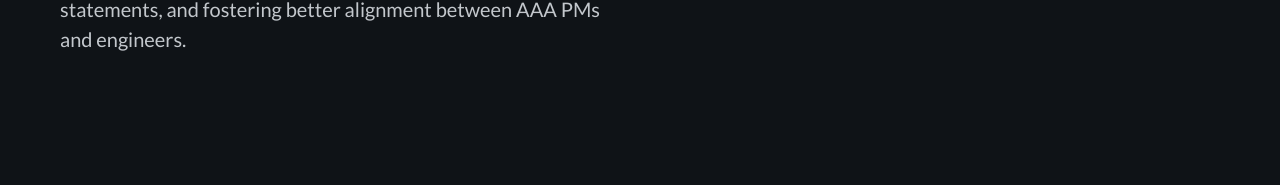
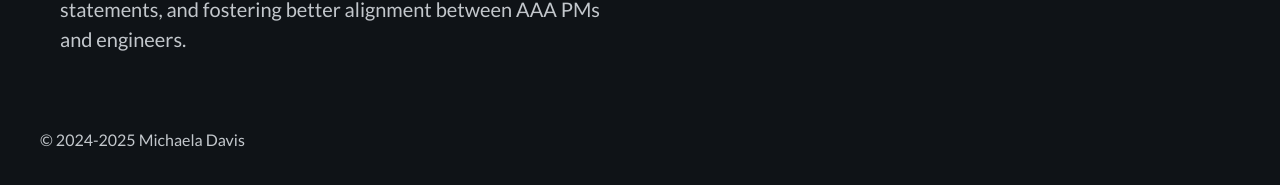
Before and after one commit to Michaela-Davis/portfolio_2024, a React (Create React App) app: page /aaa in a window 1280 px wide. Shown: the part 1373-1558 px from the top of the page. Before the commit the page ends 1447 px from the top, so only its background shows below. Built offline with nearby package versions, Linux system fonts and the light colour scheme.

Commit message:
💥 Footer

```diff
--- a/src/App.tsx
+++ b/src/App.tsx
@@ -154,12 +154,6 @@ return (
       </div>
     </div>
   </section>
-
-  <footer className="section">
-    <div className="container">
-      <p>© 2024-{currentYear} Michaela Davis</p>
-    </div>
-  </footer>
 </>
 );
 }
--- /dev/null
+++ b/src/components/Footer.tsx
@@ -0,0 +1,13 @@
+function Footer() {
+  let currentYear = new Date().getFullYear();
+
+  return (
+    <footer className="section">
+      <div className="container textAlignLeft">
+        <p>© 2024-{currentYear} Michaela Davis</p>
+      </div>
+    </footer>
+  );
+}
+
+export default Footer;
--- a/src/index.tsx
+++ b/src/index.tsx
@@ -2,6 +2,7 @@ import React from 'react';
 import ReactDOM from 'react-dom/client';
 import { BrowserRouter, Routes, Route } from "react-router";
 import Navbar from './components/Navbar';
+import Footer from './components/Footer';
 import App from './App';
 import Rocket from './components/Rocket';
 import Puppet from './components/Puppet';
@@ -22,6 +23,7 @@ root.render(
         <Route path="puppet" element={<Puppet />} />
         <Route path="aaa" element={<Aaa />} />
       </Routes>
+      <Footer />
     </BrowserRouter>
   </React.StrictMode>
 );
```
